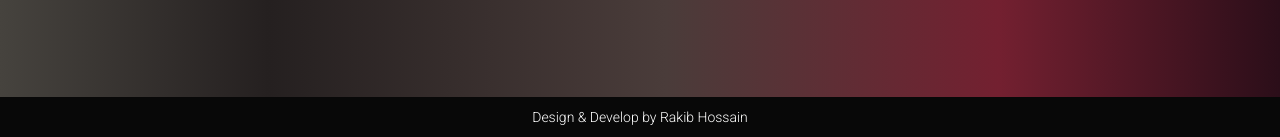
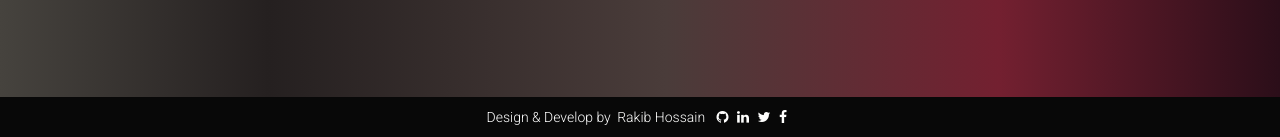
Before and after one commit to rakibhoossain/bangladesh-national-university-cse-syllabus, a PHP site: page /index.php in a window 1280 px wide. Shown: the part 663-800 px from the top of the page. Run offline with PHP 8.4, Linux system fonts and the light colour scheme; some web fonts are replaced.

Commit message:
Update footer.php

```diff
--- a/footer.php
+++ b/footer.php
@@ -4,13 +4,17 @@
 <!-- <div id="notification"><span class="msg">notification</span></div> -->
 <footer>
 	<div class="copyright text-center">
-		Design &amp; Develop by <a href="http://facebook.com/prof.rakib">Rakib Hossain</a>
-	</div>
+		<span class="cpyright in-flex">Design &amp; Develop by </span>
+		<span class="cpyname  in-flex"><a href="http://rakibhossain.cf" target="_blank">Rakib Hossain</a></span>
+		<span class="social  in-flex">
+			<a href="http://www.github.com/serakib" target="_blank"><i class="fa fa-github">&nbsp;</i> </a>
+        	<a href="http://www.linkedin.com/in/serakib" target="_blank"><i class="fa fa-linkedin">&nbsp;</i></a>
+        	<a href="http://www.twitter.com/serakib" target="_blank"><i class="fa fa-twitter">&nbsp;</i></a>
+        	<a href="http://www.facebook.com/prof.rakib" target="_blank"><i class="fa fa-facebook">&nbsp;</i></a>
+		</span>
+    </div>
 </footer>
 </body>
 
 <script src="assets/main.js"></script>
-
-
-
 </html>
```
